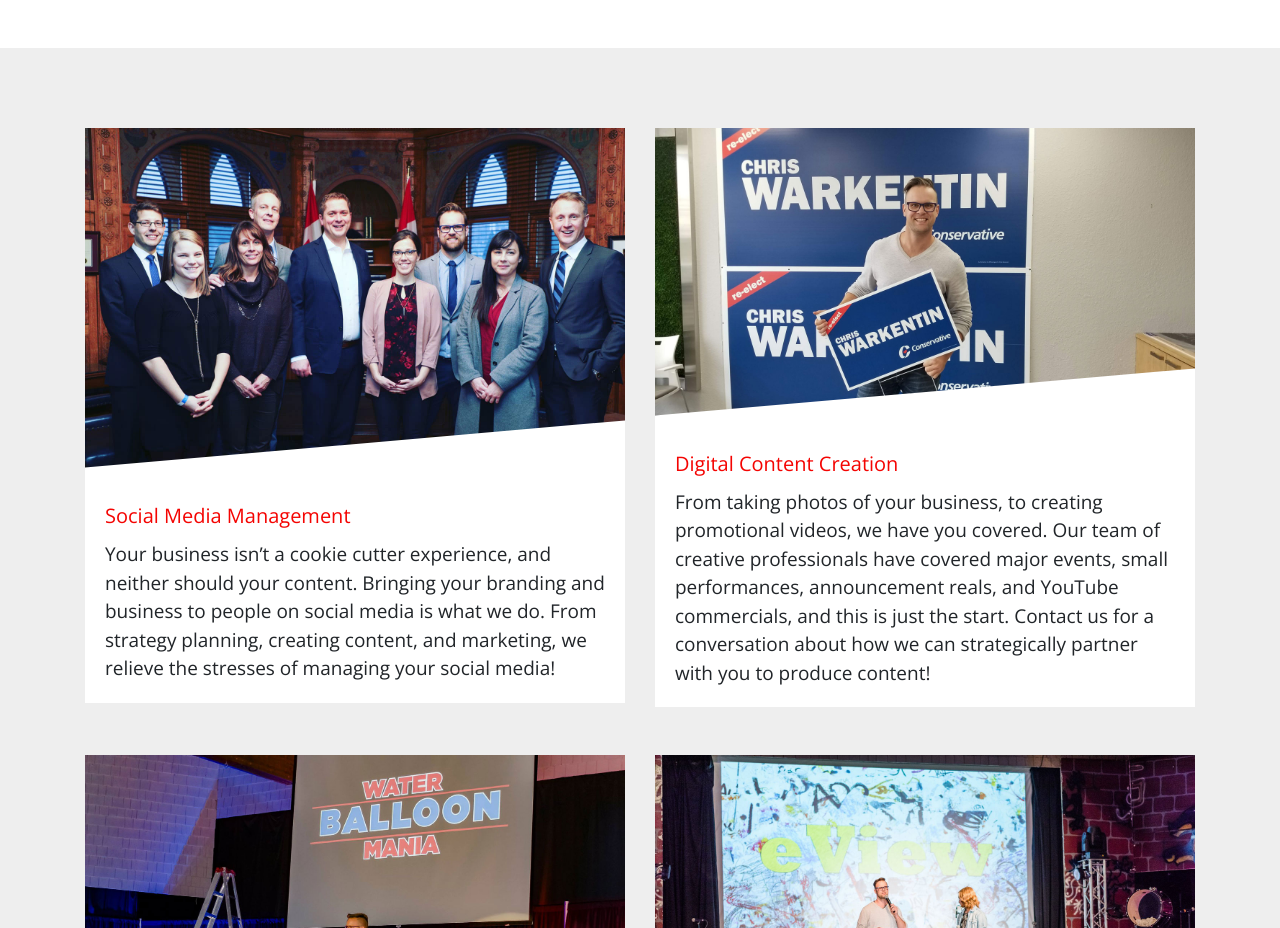
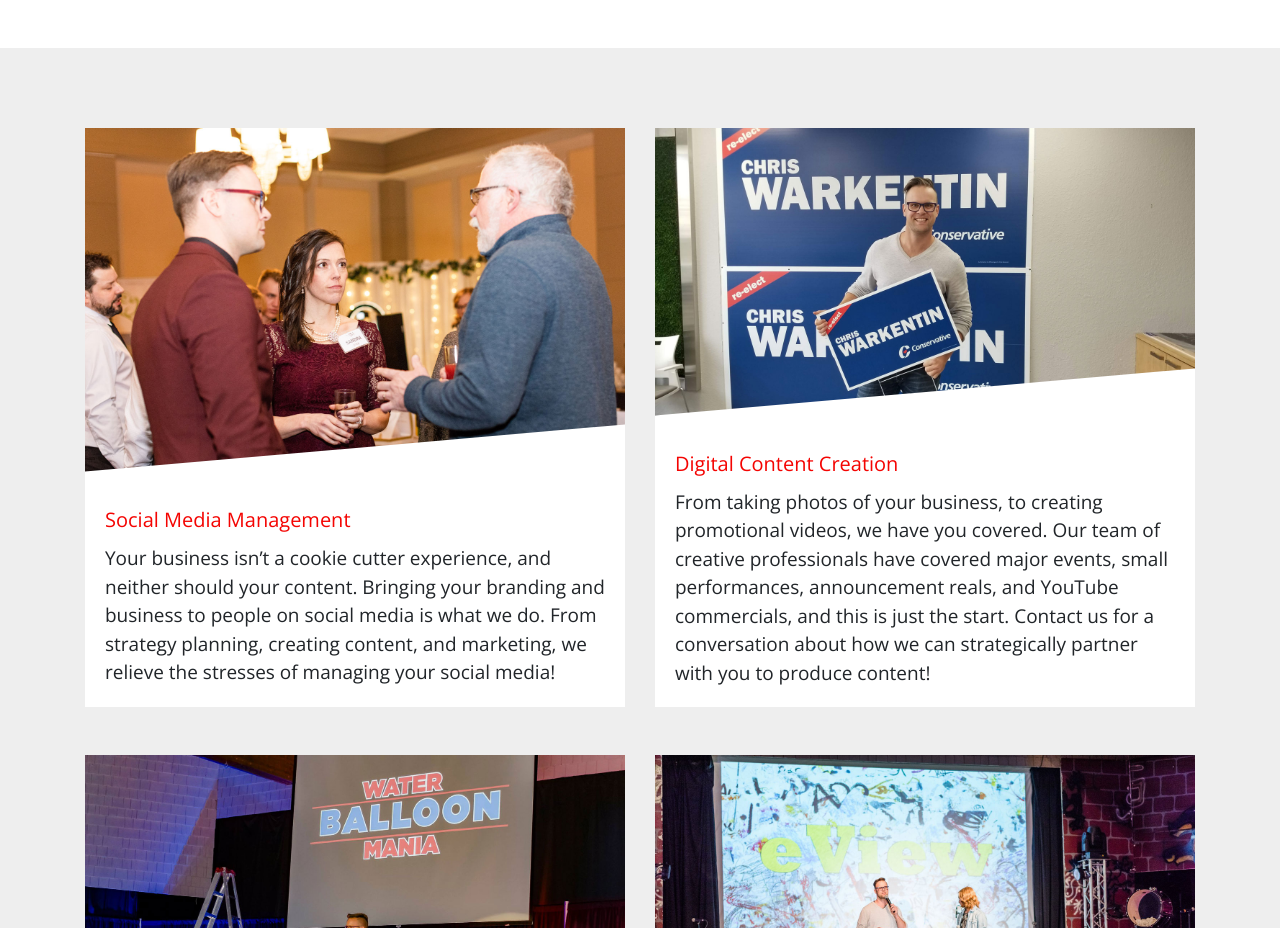
Before and after one commit to colbygarland/yaya-marketing, a plain HTML site: page services.html in a window 1280 px wide. Shown: the part 960-1888 px from the top of the page. Drawn offline with nearby package versions, Linux system fonts and the light colour scheme.

Commit message:
Updated a photo

```diff
--- a/services.html
+++ b/services.html
@@ -94,7 +94,7 @@
             <div class="row">
                 <div class="col-md-6">
                     <div class="card mb-5 aos-init" data-aos="fade-up">
-                        <img class="card-img-top" src="img/YaYaMarketing-4.jpg" alt="Social media marketing">
+                        <img class="card-img-top" src="img/YaYaMarketing-10.jpg" alt="Social media marketing">
                         <div class="card-body">
                             <h5 class="card-title primary-color">Social Media Management</h5>
                             <p class="card-text">Your business isn’t a cookie cutter experience, and neither should your content. Bringing your branding and business to people on social media is what we do. From strategy planning, creating content, and marketing, we relieve the stresses of managing your social media!
```
